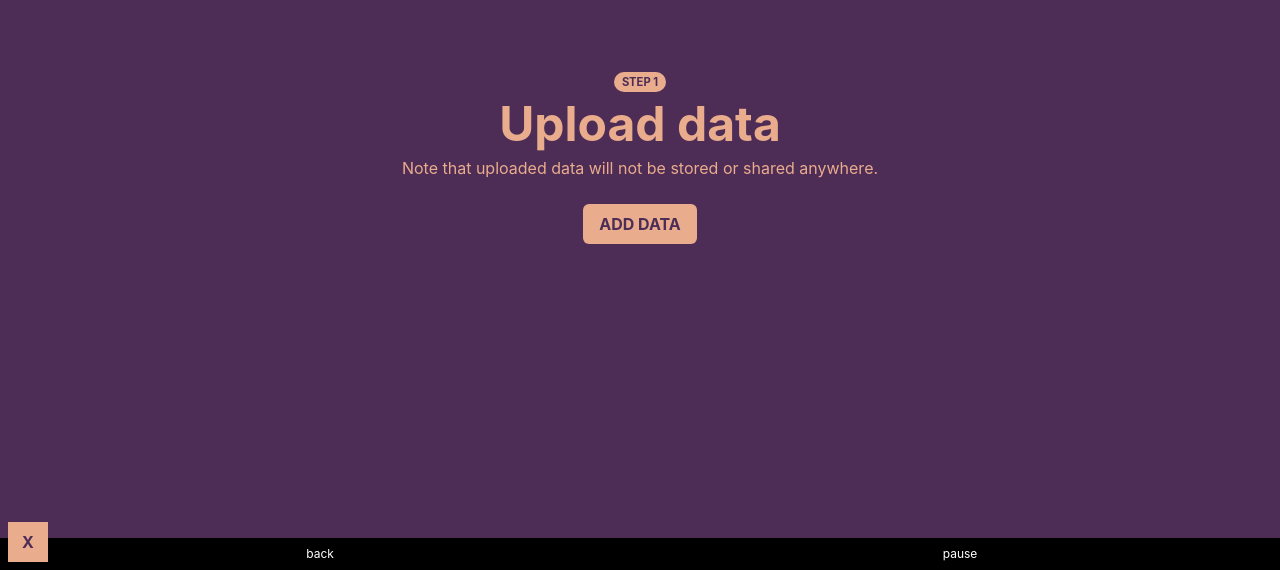
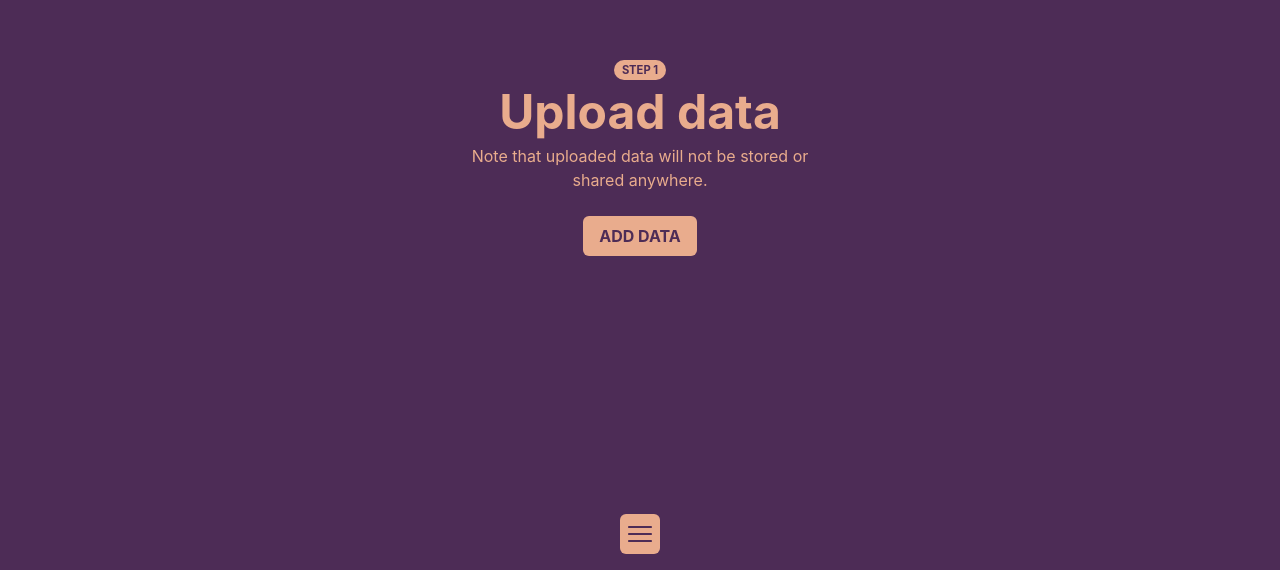
Before and after one commit to abmenzel/messenger-wrapped, a Next.js app: page /wrap in a window 1280 px wide. Shown: the part 230-800 px from the top of the page. Built offline with nearby package versions, Linux system fonts and the light colour scheme; what tailwindcss-animation-delay would draw is missing.

Commit message:
progress on menu

```diff
--- /dev/null
+++ b/components/Layout/Layout.tsx
@@ -0,0 +1,17 @@
+import React, {ReactNode} from 'react'
+import Menu from '../Menu/Menu'
+
+const Layout = ({children} : {children: ReactNode}) => {
+    return (
+        <div className="min-h-screen bg-theme-primary text-theme-secondary flex flex-col items-center justify-center">
+            <div className='max-w-sm overflow-hidden h-full'>
+                {children}
+                <div className='fixed z-10 bottom-0 max-w-sm w-full flex justify-center py-4'>
+                    <Menu />
+                </div>
+            </div>
+        </div>
+    )
+}
+
+export default Layout
--- a/components/Menu.tsx
+++ /dev/null
@@ -1,22 +0,0 @@
-import React from 'react'
-
-const Menu = () => {
-
-    // TODO
-    // Add open/close functionality
-    // Add link to pick group
-    // Add link to upload data
-    // Add link to share
-    // Add link to playground
-    // Add link to credits?
-
-	return (
-		<div className='fixed bottom-2 left-2 z-10'>
-			<button className='aspect-square bg-theme-secondary w-10 text-theme-primary font-bold'>
-				X
-			</button>
-		</div>
-	)
-}
-
-export default Menu
--- /dev/null
+++ b/components/Menu/Menu.tsx
@@ -0,0 +1,67 @@
+import Link from 'next/link'
+import React, { useState } from 'react'
+import MenuIcon from '../../assets/icons/menu-icon.svg'
+
+const menuData = [
+	{
+		label: 'Get started',
+		link: '/wrap',
+	},
+	{
+		label: 'Playground',
+		link: '/playground',
+	}
+]
+
+const MenuItem = ({item}: any) => {
+	return (
+		<Link href={item.link}>
+			<a className='font-bold text-xl whitespace-nowrap uppercase'>
+				{item.label}
+			</a>
+		</Link>
+	)
+}
+
+const MenuContent = ({ open }: { open: boolean }) => {
+	return (
+		<div
+			className={`${
+				open ? '' : 'opacity-0 pointer-events-none translate-y-2'
+			} transition-all absolute bottom-12 rounded-md bg-theme-secondary text-theme-primary p-4 px-8`}>
+			<ul>
+				{menuData.map((item, idx) => {
+					return (
+						<li key={idx}>
+							<MenuItem item={item} />
+						</li>
+					)
+				})}
+			</ul>
+		</div>
+	)
+}
+
+const Menu = () => {
+	const [open, setOpen] = useState(false)
+	// TODO
+	// Add open/close functionality
+	// Add link to pick group
+	// Add link to upload data
+	// Add link to share
+	// Add link to playground
+	// Add link to credits?
+
+	return (
+		<div className='relative flex flex-col items-center'>
+			<MenuContent open={open} />
+			<button
+				onClick={() => setOpen(!open)}
+				className='aspect-square rounded-md bg-theme-secondary w-10 fill-theme-primary flex items-center p-1'>
+				<MenuIcon height='100%' width='100%' viewBox='0 0 48 48' />
+			</button>
+		</div>
+	)
+}
+
+export default Menu
--- a/next.config.js
+++ b/next.config.js
@@ -2,6 +2,15 @@
 const nextConfig = {
   reactStrictMode: true,
   swcMinify: true,
+  webpack(config) {
+    config.module.rules.push({
+      test: /\.svg$/i,
+      issuer: /\.[jt]sx?$/,
+      use: ['@svgr/webpack'],
+    })
+
+    return config
+  },
 }
 
 module.exports = nextConfig
--- a/package.json
+++ b/package.json
@@ -20,6 +20,7 @@
     "use-file-picker": "^1.5.1"
   },
   "devDependencies": {
+    "@svgr/webpack": "^6.3.1",
     "@types/node": "^18.7.6",
     "@types/react": "18.0.17",
     "@types/react-dom": "18.0.6",
--- a/pages/wrap.tsx
+++ b/pages/wrap.tsx
@@ -5,7 +5,14 @@ import { message, thread, threadExcerpt } from '../types/fb'
 import Label from '../components/Label'
 import Progressbar from '../components/Progressbar'
 import { Fade, FadeScale } from '../components/Animation'
-import { ContributorsSlide, CountSlide, IntroSlide, PhotoMemorySlide, TimelineSlide, VideoMemorySlide } from '../components/Slides'
+import {
+	ContributorsSlide,
+	CountSlide,
+	IntroSlide,
+	PhotoMemorySlide,
+	TimelineSlide,
+	VideoMemorySlide,
+} from '../components/Slides'
 import StageProgress from '../components/StageProgress'
 import {
 	collectThread,
@@ -16,7 +23,8 @@ import {
 import { getAllFiles, nameToFile } from '../utils/files'
 import ThreadGrid from '../components/ThreadGrid'
 import Upload from '../components/Upload'
-import Menu from '../components/Menu'
+import Menu from '../components/Menu/Menu'
+import Layout from '../components/Layout/Layout'
 
 const Wrap: NextPage = () => {
 	const [abortedUpload, setAbortedUpload] = useState(false)
@@ -233,7 +241,7 @@ const Wrap: NextPage = () => {
 		setTimeout(() => {
 			setAnimateStage(stage)
 		}, 300)
-		if(moveOn.includes(stages[stage]?.name)){
+		if (moveOn.includes(stages[stage]?.name)) {
 			setTimeout(() => {
 				setStage(stage + 1)
 			}, 2000)
@@ -258,7 +266,7 @@ const Wrap: NextPage = () => {
 				<meta name='description' content='Messenger Wrapped' />
 				<link rel='icon' href='/favicon.ico' />
 			</Head>
-			<div className='overflow-hidden flex flex-col items-center justify-center min-h-screen h-full bg-theme-primary text-theme-secondary'>
+			<Layout>
 				<FadeScale showIf={canShow('upload')}>
 					<Upload
 						uploadStatus={uploadStatus}
@@ -269,7 +277,9 @@ const Wrap: NextPage = () => {
 
 				<FadeScale showIf={canShow('lots-of-friends')}>
 					<div className='flex flex-col items-center p-4'>
-						<p className='big-title text-center'>Woah that&apos;s a lot of friends!</p>
+						<p className='big-title text-center'>
+							Woah that&apos;s a lot of friends!
+						</p>
 					</div>
 				</FadeScale>
 
@@ -383,9 +393,7 @@ const Wrap: NextPage = () => {
 					<VideoMemorySlide thread={threadData} />
 				</FadeScale>
 
-				<Menu />
-
-				<div className='flex justify-center bg-black w-full text-white uppercase text-xs py-2 fixed bottom-0'>
+				{/*<div className='flex justify-center bg-black w-full text-white uppercase text-xs py-2 fixed bottom-0'>
 					<button
 						className='w-1/2'
 						onClick={() => {
@@ -400,8 +408,8 @@ const Wrap: NextPage = () => {
 						}}>
 						pause
 					</button>
-				</div>
-			</div>
+					</div>*/}
+			</Layout>
 		</div>
 	)
 }
```
Also changed, not shown: assets/icons/menu-icon.svg (added), 1 other file (tests, documents, lock files or other folders).
